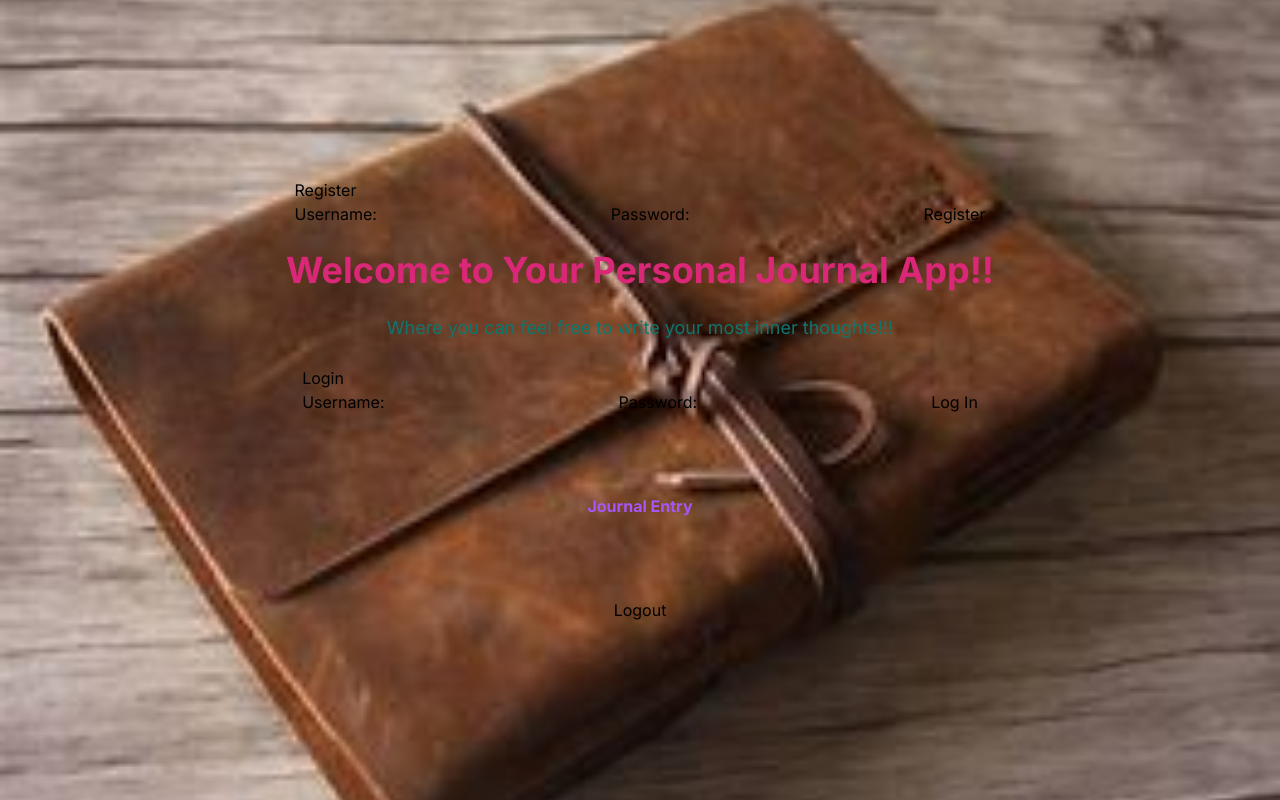
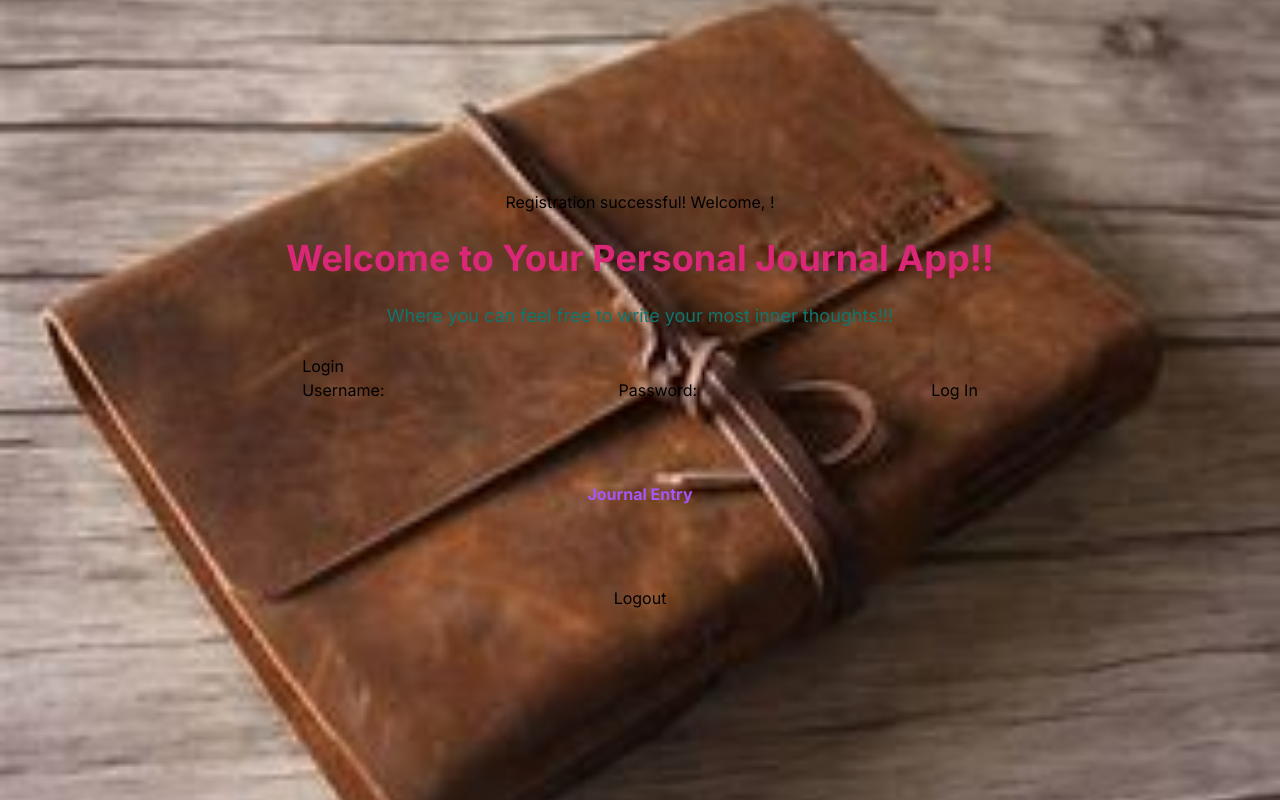
Before and after one commit to JParker3110/journal-entry, a Next.js app: page / in a window 1280 px wide. Both pictures are taken after typing "Sample", "Sample123" into the empty fields and a click on the button "Register". Built offline with nearby package versions, Linux system fonts and the light colour scheme; no server answers.

Commit message:
update home

```diff
--- a/src/app/components/LoginForm.jsx
+++ b/src/app/components/LoginForm.jsx
@@ -1,36 +1,42 @@
 import React, { useState } from 'react';
 import PropTypes from 'prop-types';
+import { login } from '../utils/authUtils';
+import { getAuth } from 'firebase/auth';
 
 export default function LoginForm({ onLoginSuccess, onLoginError }) {
   const [username, setUsername] = useState('');
   const [password, setPassword] = useState('');
+  const [isLoggedIn, setIsLoggedIn] = useState(false);
 
   const handleSubmit = async (event) => {
     event.preventDefault();
 
     try {
       // Replace with your actual authentication logic (API call, form submission)
-      const response = await fetch('/api/login', {
-        method: 'POST',
-        headers: { 'Content-Type': 'application/json' },
-        body: JSON.stringify({ username, password }),
-      });
+      // Example: const response = await fetch('/api/login', { ... });
+      // Handle response and extract relevant data (e.g., token)
+      // Call onLoginSuccess(data) if successful
+      // Otherwise, throw an error and call onLoginError(error.message)
 
-      if (!response.ok) {
-        throw new Error('Login failed');
-      }
-
-      const data = await response.json();
-      onLoginSuccess(data); // Call the provided function with login data (e.g., token)
+      // Simulating a successful login (remove this in your actual implementation)
+      setIsLoggedIn(true);
     } catch (error) {
-      onLoginError(error.message); // Call the provided function with the error message
+      onLoginError(error.message);
     } finally {
       setUsername('');
       setPassword('');
     }
   };
 
+  const handleChange = (event) => {
+    // Handle input changes (update state)
+  };
+
   return (
+    <div>
+      {isLoggedIn ? (
+        <p>Welcome, {username}!</p>
+      ) : (
         <form onSubmit={handleSubmit}>
           <h2>Login</h2>
           <label htmlFor="username">Username:</label>
@@ -40,7 +46,7 @@ export default function LoginForm({ onLoginSuccess, onLoginError }) {
             value={username}
             onChange={(e) => setUsername(e.target.value)}
             required
-        style={{ backgroundColor: 'transparent' }}
+            style={{ backgroundColor: 'transparent' }} // Set background to transparent
           />
           <label htmlFor="password">Password:</label>
           <input
@@ -51,9 +57,10 @@ export default function LoginForm({ onLoginSuccess, onLoginError }) {
             required
             style={{ backgroundColor: 'transparent' }} // Set background to transparent
           />
-
           <button type="submit">Log In</button>
         </form>
+      )}
+    </div>
   );
 }
 
@@ -61,7 +68,3 @@ LoginForm.propTypes = {
   onLoginSuccess: PropTypes.func.isRequired,
   onLoginError: PropTypes.func.isRequired,
 };
-
-LoginForm.defaultProps = {
-  onLoginError: () => {},
-};
--- a/src/app/components/RegisterForm.jsx
+++ b/src/app/components/RegisterForm.jsx
@@ -4,17 +4,29 @@ import PropTypes from 'prop-types';
 export default function RegisterForm({ onRegister }) {
   const [username, setUsername] = useState('');
   const [password, setPassword] = useState('');
+  const [isRegistered, setIsRegistered] = useState(false); // New state for registration status
 
   const handleSubmit = (event) => {
     event.preventDefault();
-    // Simulate registration logic (replace with your authentication method)
-    console.log("Registration attempted:", username, password);
-    onRegister(true); // Simulate successful registration (replace with actual logic)
+    // Replace with your actual authentication logic (API call, form submission)
+    // Example: const response = await fetch('/api/register', { ... });
+    // Handle response and extract relevant data (e.g., user ID)
+    // Call onRegister(true) if successful
+    // Otherwise, throw an error and handle registration failure
+
+    // Simulating a successful registration (remove this in your actual implementation)
+    setIsRegistered(true); // Set registration status
     setUsername('');
     setPassword('');
   };
 
   return (
+    <div>
+      {isRegistered ? (
+        // Render user information or redirect to another page
+        <p>Registration successful! Welcome, {username}!</p>
+      ) : (
+        // Render registration form
         <form onSubmit={handleSubmit}>
           <h2>Register</h2>
           <label htmlFor="username">Username:</label>
@@ -24,10 +36,9 @@ export default function RegisterForm({ onRegister }) {
             value={username}
             onChange={(e) => setUsername(e.target.value)}
             required
-        style={{ backgroundColor: 'transparent' }}
+            style={{ backgroundColor: 'transparent' }} // Set background to transparent
           />
           <label htmlFor="password">Password:</label>
-
           <input
             type="password"
             id="password"
@@ -36,16 +47,13 @@ export default function RegisterForm({ onRegister }) {
             required
             style={{ backgroundColor: 'transparent' }} // Set background to transparent
           />
-
           <button type="submit">Register</button>
         </form>
+      )}
+    </div>
   );
 }
 
 RegisterForm.propTypes = {
   onRegister: PropTypes.func.isRequired,
 };
-
-RegisterForm.defaultProps = {
-  onRegister: () => {},
-};
--- a/src/app/utils/authUtils.js
+++ b/src/app/utils/authUtils.js
@@ -3,7 +3,7 @@ import {
     signInWithEmailAndPassword,
     signOut,
   } from "firebase/auth";
-  import { auth } from "../../firebase.config";
+  import { auth } from "../firebase.config";
   async function registerUser(email, password) {
     createUserWithEmailAndPassword(auth, email, password)
       .then((userCredential) => {
```
Also changed, not shown: src/app/Home/page.js (+12 -5 lines). Lines whose indentation alone changed are shown as unchanged.
